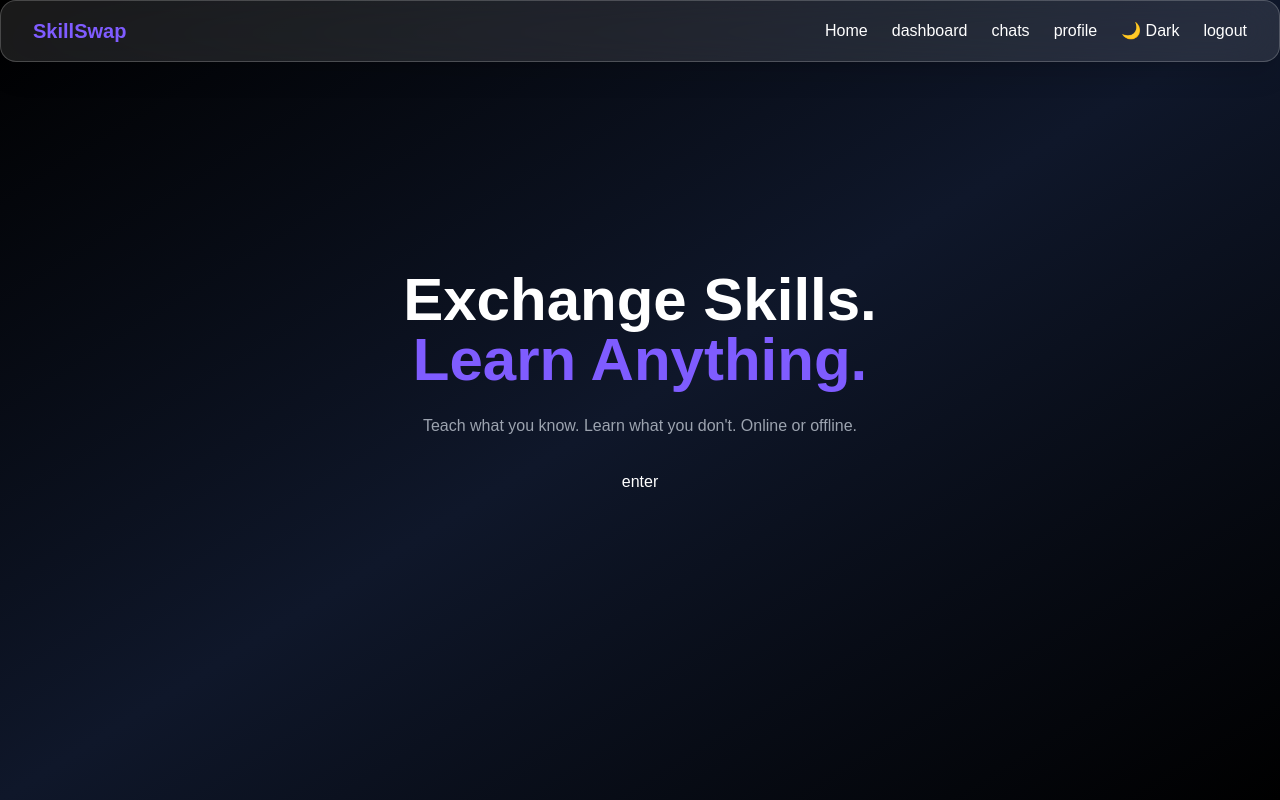
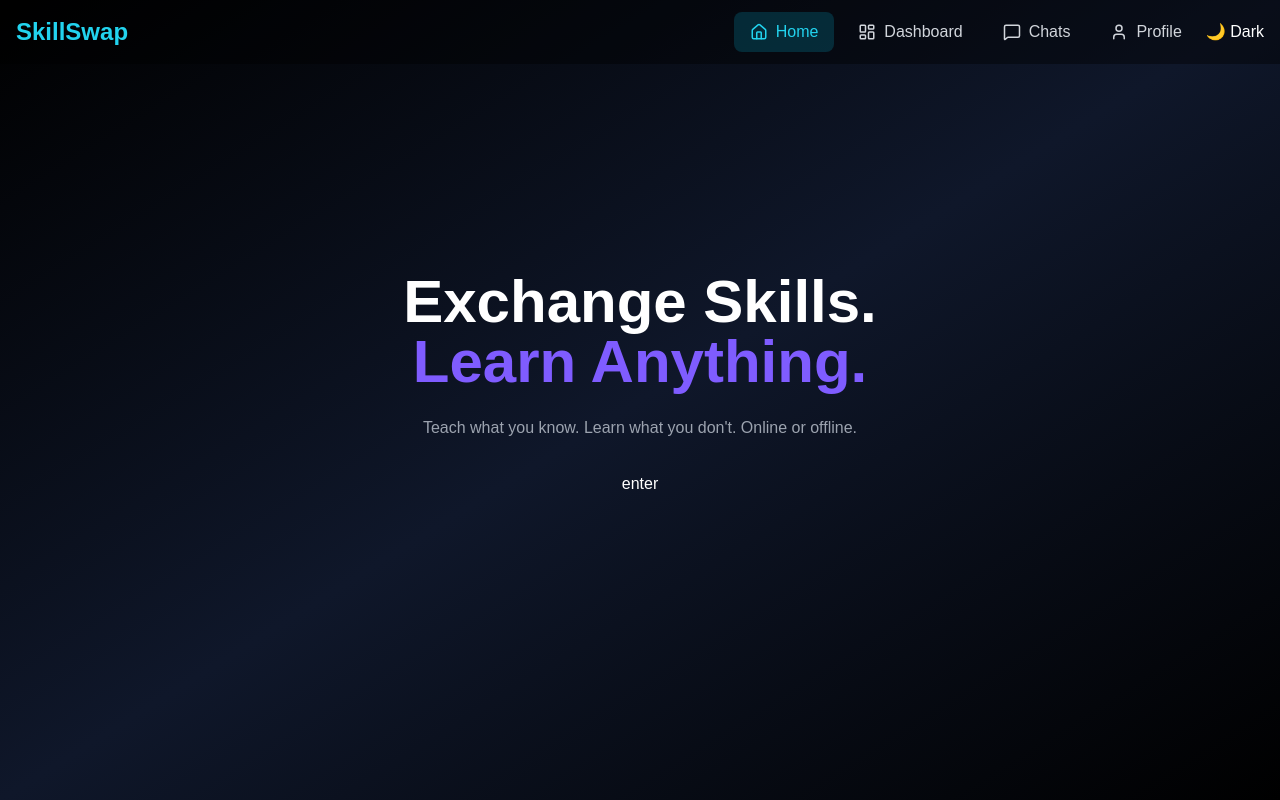
Before and after one commit to j4yesh-911/project-perfecto, a React (Vite) app in the folder FRONTEND/: page / in a window 1280 px wide. Built offline with nearby package versions, Linux system fonts and the light colour scheme.

Commit message:
navbar change

```diff
--- a/FRONTEND/src/components/Navbar.jsx
+++ b/FRONTEND/src/components/Navbar.jsx
@@ -1,61 +1,155 @@
-import { Link , useNavigate } from "react-router-dom";
-import ThemeToggle from "./ThemeToggle";
+import { Link, useNavigate, useLocation } from "react-router-dom"
+import { useState, useEffect } from "react"
+import {
+  Menu,
+  X,
+  User,
+  MessageSquare,
+  LayoutDashboard,
+  LogOut,
+  Home,
+} from "lucide-react"
+import ThemeToggle from "./ThemeToggle"
+
+/* Simple cn() replacement */
+function cn(...classes) {
+  return classes.filter(Boolean).join(" ")
+}
 
 export default function Navbar() {
-const login = !!window.localStorage.getItem("token");
+  const login = !!localStorage.getItem("token")
+  const nav = useNavigate()
+  const location = useLocation()
 
- const nav = useNavigate();
+  const [isScrolled, setIsScrolled] = useState(false)
+  const [isMobileMenuOpen, setIsMobileMenuOpen] = useState(false)
 
-const logoutfun = () =>{
-  localStorage.removeItem("token")
-  nav("login")
-  alert("logged out")
-}
+  useEffect(() => {
+    const handleScroll = () => setIsScrolled(window.scrollY > 20)
+    window.addEventListener("scroll", handleScroll)
+    return () => window.removeEventListener("scroll", handleScroll)
+  }, [])
 
-const handledashboard = ()=>{
-  if(login){
-    nav("/dashboard");
-  }else{
-    nav("/login");
+  const logoutfun = () => {
+    localStorage.removeItem("token")
+    nav("/login")
+    setIsMobileMenuOpen(false)
   }
-}
 
+  const go = (path) => {
+    setIsMobileMenuOpen(false)
+    if (!login && path !== "/") nav("/login")
+    else nav(path)
+  }
 
-const handlechat = ()=>{
-  if(login){
-    nav("/chats");
-  }else{
-    nav("/login");
-  }
-}
-
-
-const handleprofile = ()=>{
-  if(login){
-    nav("/profile");
-  }else{
-    nav("/login");
-  }
-}
-
-
+  const navItems = [
+    { label: "Home", icon: Home, path: "/" },
+    { label: "Dashboard", icon: LayoutDashboard, path: "/dashboard" },
+    { label: "Chats", icon: MessageSquare, path: "/chats" },
+    { label: "Profile", icon: User, path: "/profile" },
+  ]
 
   return (
-    <nav className="flex justify-between items-center px-8 py-4 glass">
-      <h1 className="text-xl font-bold text-neon">SkillSwap</h1>
-      <div className="flex gap-6">
-        <Link to="/">Home</Link>
-       {/*  <Link to="/dashboard">Dashboard</Link>
-        <Link to="/chats">Chats</Link>
-        <Link to="/profile">Profile</Link> */}
-        <button onClick={handledashboard}> dashboard</button>
-        <button onClick={handlechat}> chats</button>
-        <button onClick={handleprofile}> profile</button>
-        {/* <button onClick={logoutfun}> logout</button> */}
+    <>
+      <nav
+        className={cn(
+          "fixed top-0 left-0 right-0 z-50 transition-all duration-300",
+          isScrolled
+            ? "bg-black/70 backdrop-blur-xl border-b border-white/10"
+            : "bg-black/40"
+        )}
+      >
+        <div className="max-w-7xl mx-auto px-4 h-16 flex items-center justify-between">
+          {/* Logo */}
+          <Link
+            to="/"
+            onClick={() => setIsMobileMenuOpen(false)}
+            className="text-2xl font-bold text-cyan-400"
+          >
+            SkillSwap
+          </Link>
 
-        <ThemeToggle />
-        <button onClick={logoutfun}> logout</button>
-      </div>
-    </nav>
-  );
+          {/* Desktop */}
+          <div className="hidden md:flex items-center gap-2">
+            {navItems.map((item) => {
+              const Icon = item.icon
+              const active = location.pathname === item.path
+
+              return (
+                <button
+                  key={item.label}
+                  onClick={() => go(item.path)}
+                  className={cn(
+                    "flex items-center gap-2 px-4 py-2 rounded-lg transition",
+                    active
+                      ? "bg-cyan-500/20 text-cyan-400"
+                      : "text-gray-300 hover:bg-white/10"
+                  )}
+                >
+                  <Icon size={18} />
+                  {item.label}
+                </button>
+              )
+            })}
+
+            <ThemeToggle />
+
+            {login && (
+              <button
+                onClick={logoutfun}
+                className="ml-2 px-4 py-2 bg-red-500 text-white rounded-lg hover:bg-red-600"
+              >
+                Logout
+              </button>
+            )}
+          </div>
+
+          {/* Mobile */}
+          <div className="md:hidden flex items-center gap-2">
+            <ThemeToggle />
+            <button
+              onClick={() => setIsMobileMenuOpen(!isMobileMenuOpen)}
+              className="p-2 rounded-lg bg-white/10"
+            >
+              {isMobileMenuOpen ? <X /> : <Menu />}
+            </button>
+          </div>
+        </div>
+      </nav>
+
+      {/* Mobile Menu */}
+      {isMobileMenuOpen && (
+        <div className="fixed inset-0 z-40 bg-black/80 backdrop-blur-lg md:hidden">
+          <div className="mt-20 mx-4 p-4 bg-zinc-900 rounded-xl space-y-2">
+            {navItems.map((item) => {
+              const Icon = item.icon
+              return (
+                <button
+                  key={item.label}
+                  onClick={() => go(item.path)}
+                  className="flex w-full items-center gap-3 px-4 py-3 rounded-lg text-gray-200 hover:bg-white/10"
+                >
+                  <Icon />
+                  {item.label}
+                </button>
+              )
+            })}
+
+            {login && (
+              <button
+                onClick={logoutfun}
+                className="flex w-full items-center gap-3 px-4 py-3 rounded-lg bg-red-500 text-white"
+              >
+                <LogOut />
+                Logout
+              </button>
+            )}
+          </div>
+        </div>
+      )}
+
+      {/* Spacer */}
+      <div className="h-16" />
+    </>
+  )
 }
```
